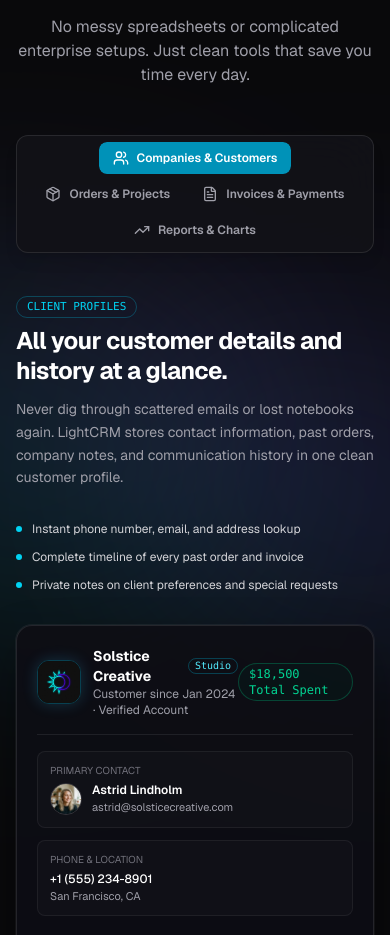
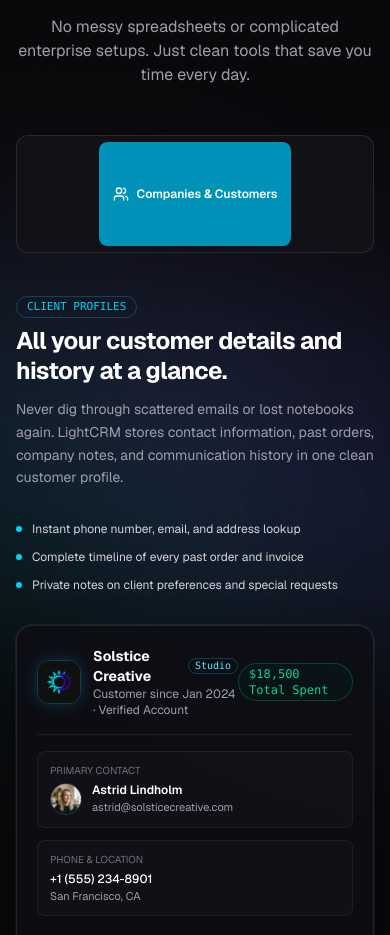
Before and after one commit to Sina-Majd/LightCRM, a Next.js app: page / in a window 390 px wide. Shown: the part 2900-3835 px from the top of the page. Built offline with nearby package versions, Linux system fonts and the light colour scheme.

Commit message:
style(ui): refine Tabs list and trigger dimensions for compact dashboard filters

```diff
--- a/src/components/ui/tabs.tsx
+++ b/src/components/ui/tabs.tsx
@@ -13,7 +13,7 @@
   <TabsPrimitive.List
     ref={ref}
     className={cn(
-      "inline-flex items-center justify-center rounded-2xl bg-[#14141a] p-1.5 text-zinc-400 border border-white/10 backdrop-blur-xl shadow-lg",
+      "inline-flex h-10 items-center justify-center rounded-xl bg-black/50 p-1 text-zinc-400 border border-white/10 overflow-hidden",
       className
     )}
     {...props}
@@ -28,7 +28,7 @@
   <TabsPrimitive.Trigger
     ref={ref}
     className={cn(
-      "inline-flex items-center justify-center whitespace-nowrap rounded-xl px-5 py-3 text-xs sm:text-sm font-medium ring-offset-background transition-all focus-visible:outline-none focus-visible:ring-2 focus-visible:ring-indigo-500/50 disabled:pointer-events-none disabled:opacity-50 data-[state=active]:bg-indigo-600 data-[state=active]:text-white data-[state=active]:shadow-md hover:text-white cursor-pointer",
+      "inline-flex h-full items-center justify-center whitespace-nowrap rounded-lg px-3 py-1 text-xs font-medium ring-offset-background transition-all focus-visible:outline-none focus-visible:ring-1 focus-visible:ring-cyan-500 disabled:pointer-events-none disabled:opacity-50 data-[state=active]:bg-cyan-600 data-[state=active]:text-white data-[state=active]:shadow-sm hover:text-zinc-200 cursor-pointer",
       className
     )}
     {...props}
@@ -43,7 +43,7 @@
   <TabsPrimitive.Content
     ref={ref}
     className={cn(
-      "mt-6 ring-offset-background focus-visible:outline-none focus-visible:ring-2 focus-visible:ring-indigo-500/50",
+      "mt-4 ring-offset-background focus-visible:outline-none focus-visible:ring-1 focus-visible:ring-cyan-500",
       className
     )}
     {...props}
```
